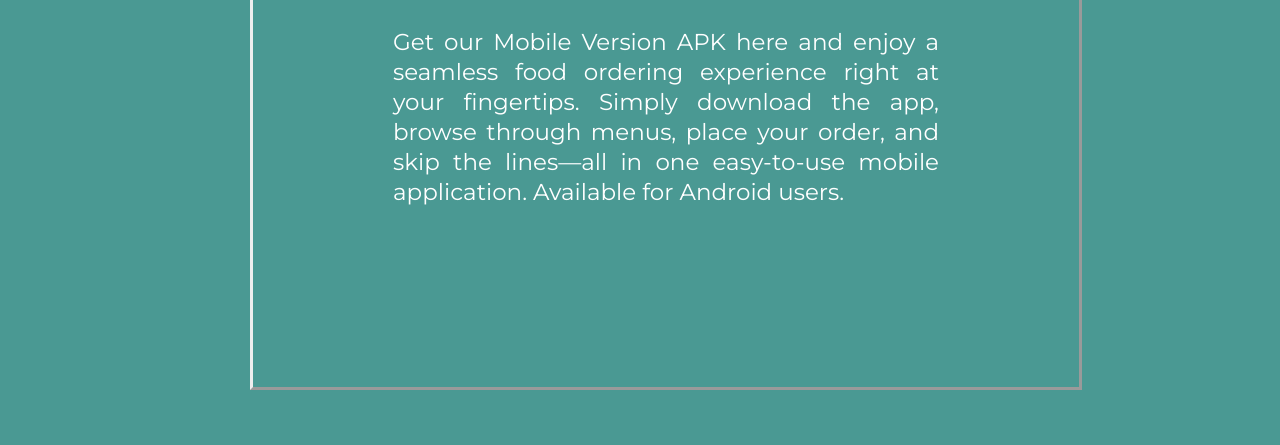
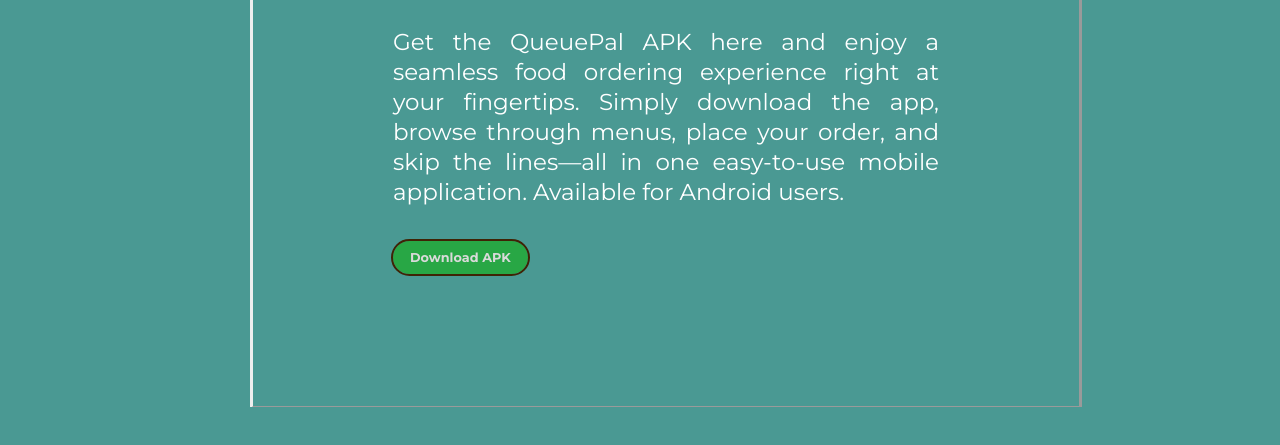
Before and after one commit to Nikoniiiiiiii/website, a website with bundled scripts: page public/download.html in a window 1280 px wide. Shown: the part 173-618 px from the top of the page. Built offline with nearby package versions, Linux system fonts and the light colour scheme; sample sign-in values are in the browser's storage.

Commit message:
Update download.html

```diff
--- a/public/download.html
+++ b/public/download.html
@@ -177,8 +177,13 @@
         <div class="inner-container">
             <h1>Download</h1>
             <p class="text">
-                Get our Mobile Version APK here and enjoy a seamless food ordering experience right at your fingertips. Simply download the app, browse through menus, place your order, and skip the lines—all in one easy-to-use mobile application. Available for Android users.
+                Get the QueuePal APK here and enjoy a seamless food ordering experience right at your fingertips. Simply download the app, browse through menus, place your order, and skip the lines—all in one easy-to-use mobile application. Available for Android users.
             </p>
+            <!-- Download button -->
+            <a href="https://expo.dev/artifacts/eas/4a8DpCqsv2J2MkznCcZzvc.apk"
+               download="Trial.apk" class="action_btn">
+                Download APK
+            </a>
         </div>
     </div>
 </body>
```
